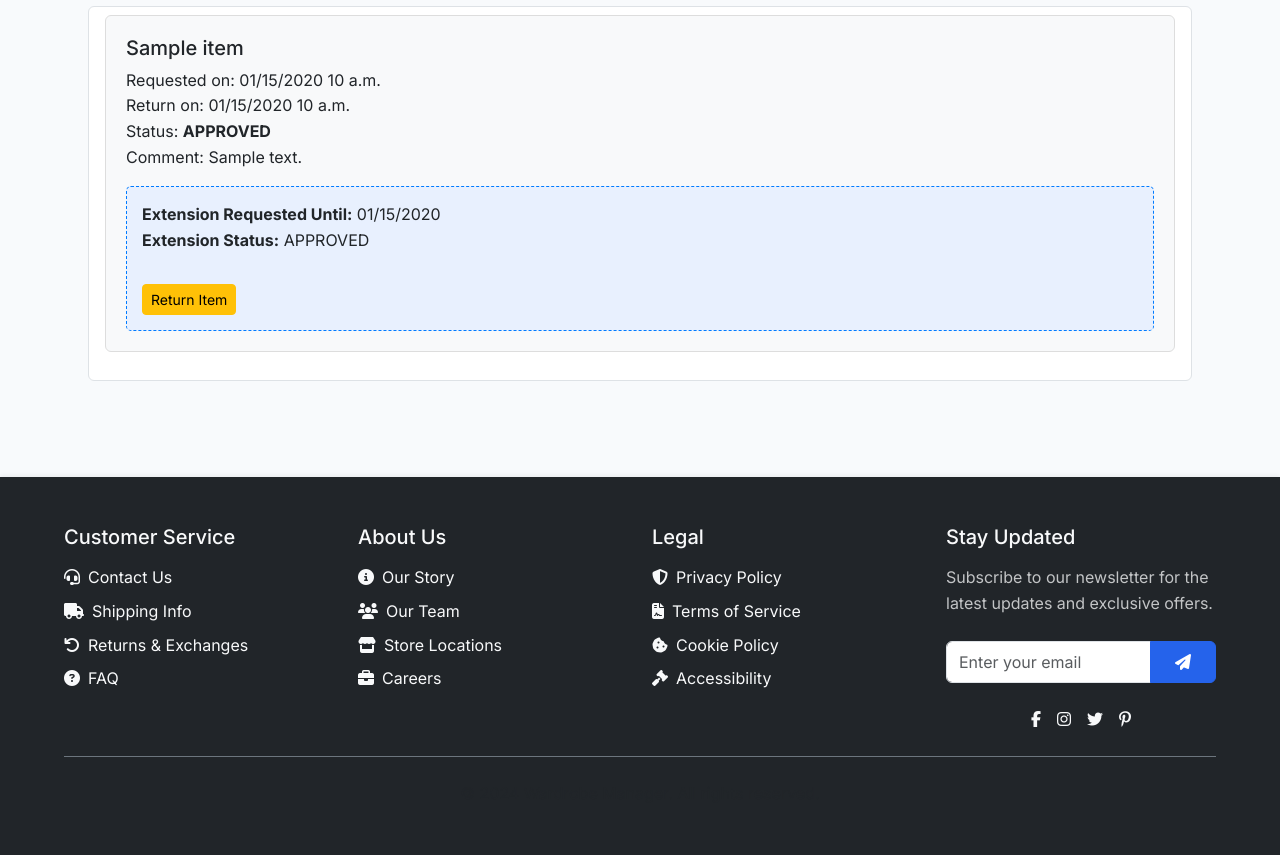
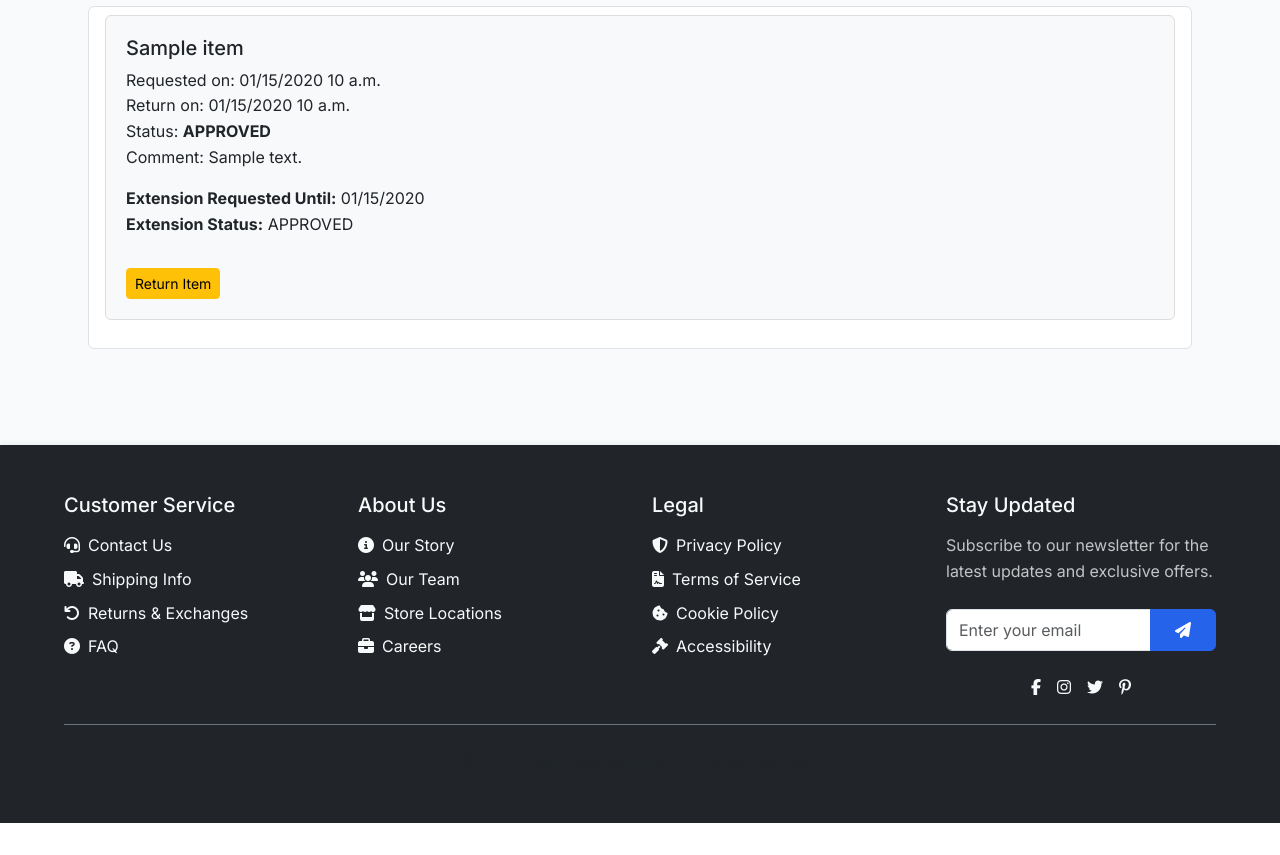
Before and after one commit to bradyp19/Clothing-Library, a Django app: page /closet/my_borrow_requests/ in a window 1280 px wide. Shown: the part 169-1024 px from the top of the page. After the commit the page ends 992 px from the top, so only its background shows below. Run offline with Django 4.2, Linux system fonts and the light colour scheme; a user stored in the database is signed in; tables that the repository leaves empty hold one stand-in row (values such as "Sample post").

Commit message:
Fixed padding

```diff
--- a/closet/templates/closet/my_borrow_requests.html
+++ b/closet/templates/closet/my_borrow_requests.html
@@ -52,9 +52,8 @@
                         <input type="date" name="new_end_date" id="new_end_date_{{ req.id }}" required>
                         <button type="submit" class="btn btn-primary btn-sm mt-2">Submit Extension Request</button>
                     </form>
-                    </div>
                     {% else %}
-                    <div class="extension-section">
+
                       <p><strong>Extension Requested Until:</strong> {{ req.extended_date|date:"SHORT_DATE_FORMAT" }}<br>
                         <strong>Extension Status:</strong> {{ req.extension_status }}</p>
                     {% endif %}
@@ -63,6 +62,8 @@
                       <button type="submit" class="btn btn-warning btn-sm return-button">Return Item</button>
                   </form>
                     </div>
+
+
 
                 {% endif %}
               </div>
```
